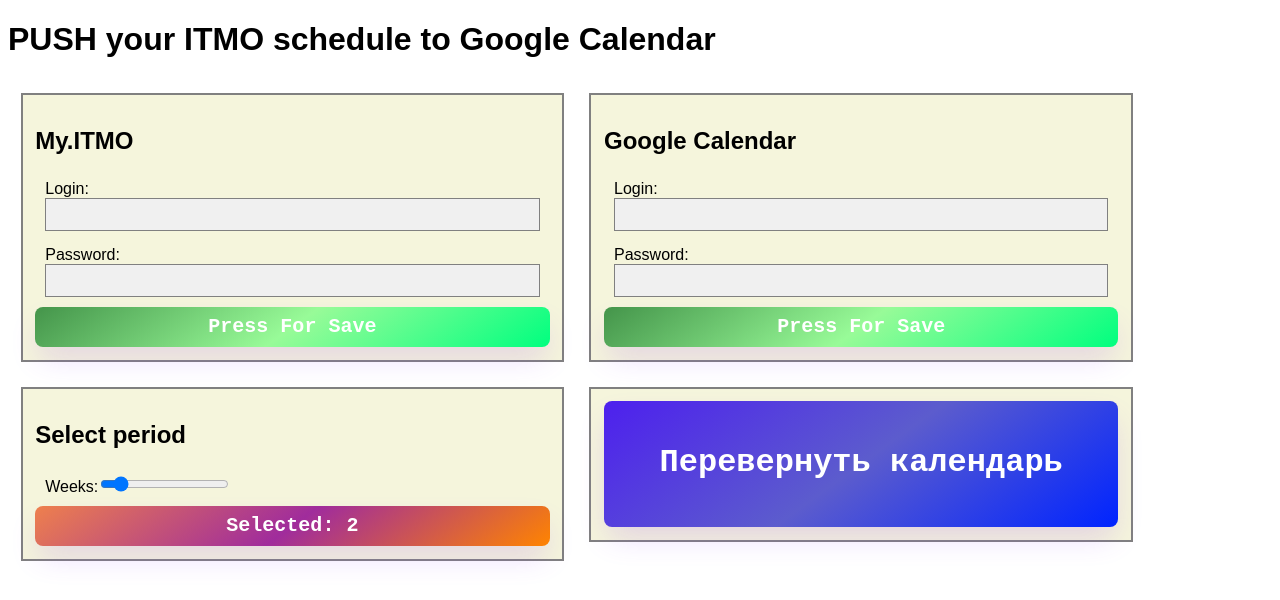
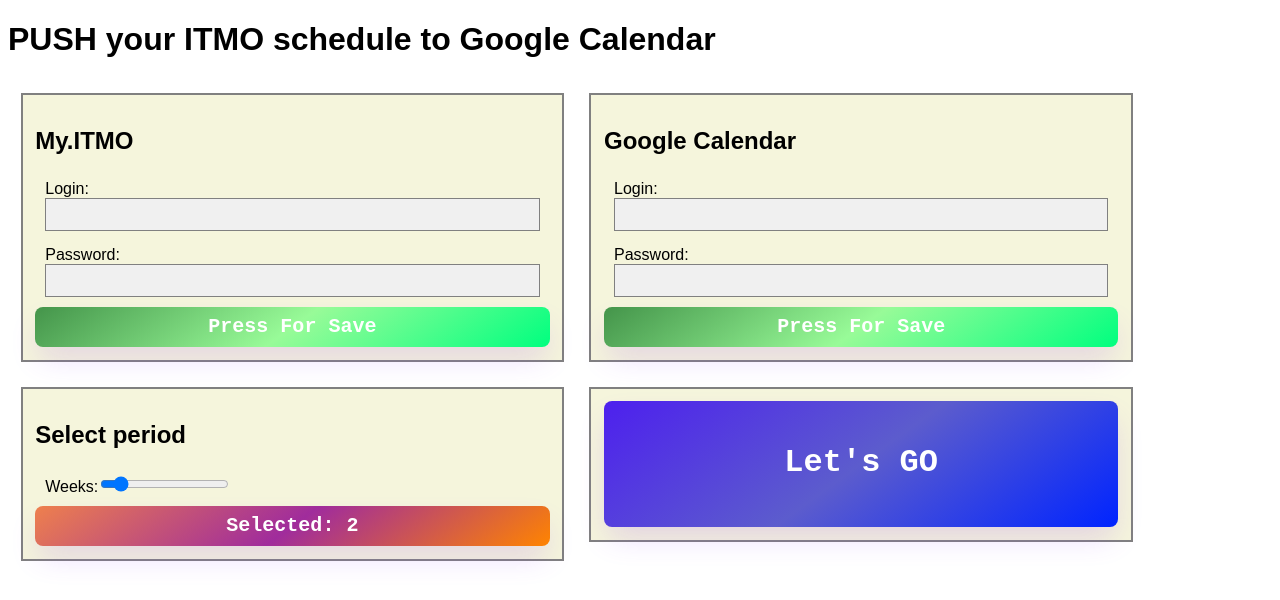
Before and after one commit to Septemberer/soa-frontend, a React (Create React App) app: page / in a window 1280 px wide. Shown: the top 600 px of the page. Built offline with nearby package versions, Linux system fonts and the light colour scheme.

Commit message:
Adds Github Actions

```diff
--- a/src/App.js
+++ b/src/App.js
@@ -95,7 +95,7 @@
 
             <form className="half" onSubmit={handleSubmit}>
 
-                <button id="big_button" className="button-64" type="submit" onClick={() => {}}><b><font size="6">Перевернуть календарь</font></b></button>
+                <button id="big_button" className="button-64" type="submit" onClick={() => {}}><b><font size="6">Let's GO</font></b></button>
 
             </form>
         </div>
--- a/src/index.js
+++ b/src/index.js
@@ -1,12 +1,11 @@
-import { StrictMode } from "react";
-import ReactDOM from "react-dom";
+import React from 'react';
+import ReactDOM from 'react-dom/client';
+import App from './App';
+import { HashRouter as Router } from "react-router-dom";
 
-import App from "./App";
-
-const rootElement = document.getElementById("root");
-ReactDOM.render(
-    <StrictMode>
+const root = ReactDOM.createRoot(document.getElementById('root'));
+root.render(
+    <Router>
         <App />
-    </StrictMode>,
-    rootElement
+    </Router>
 );
```
Also changed, not shown: package.json (+7 -2 lines), 1 other file (tests, documents, lock files or other folders).
